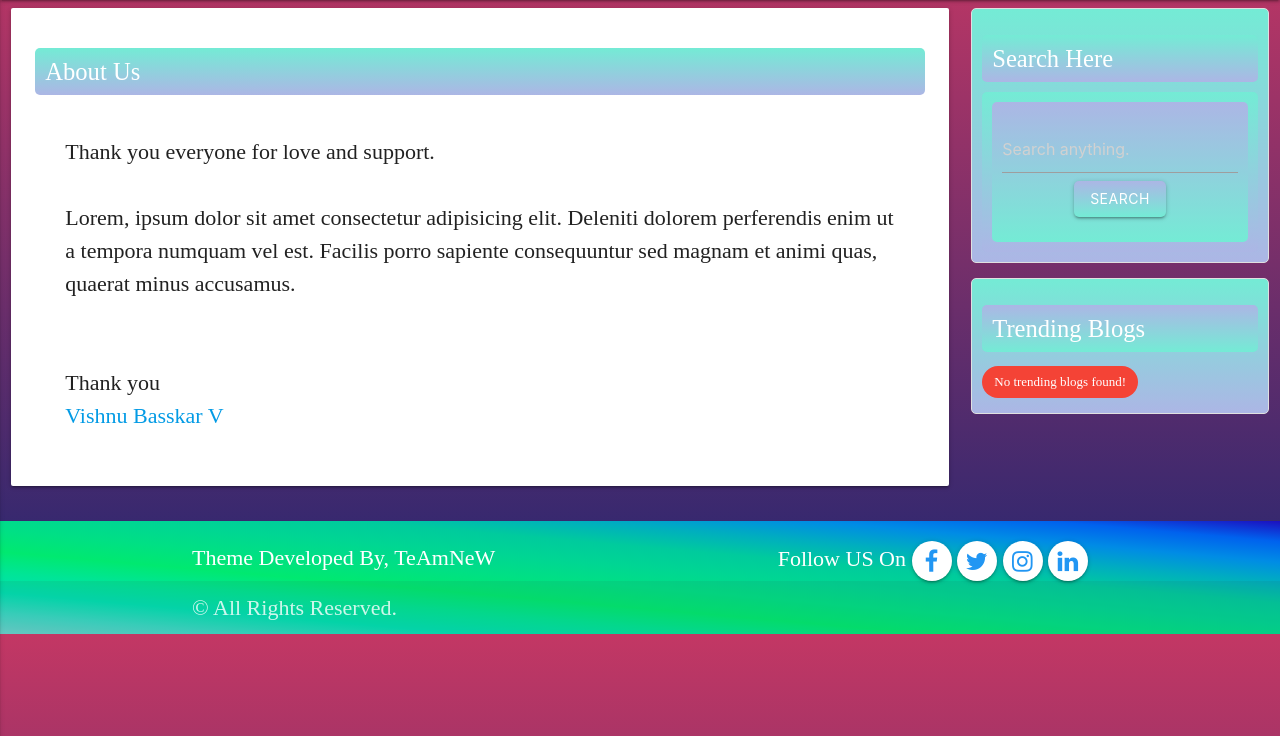
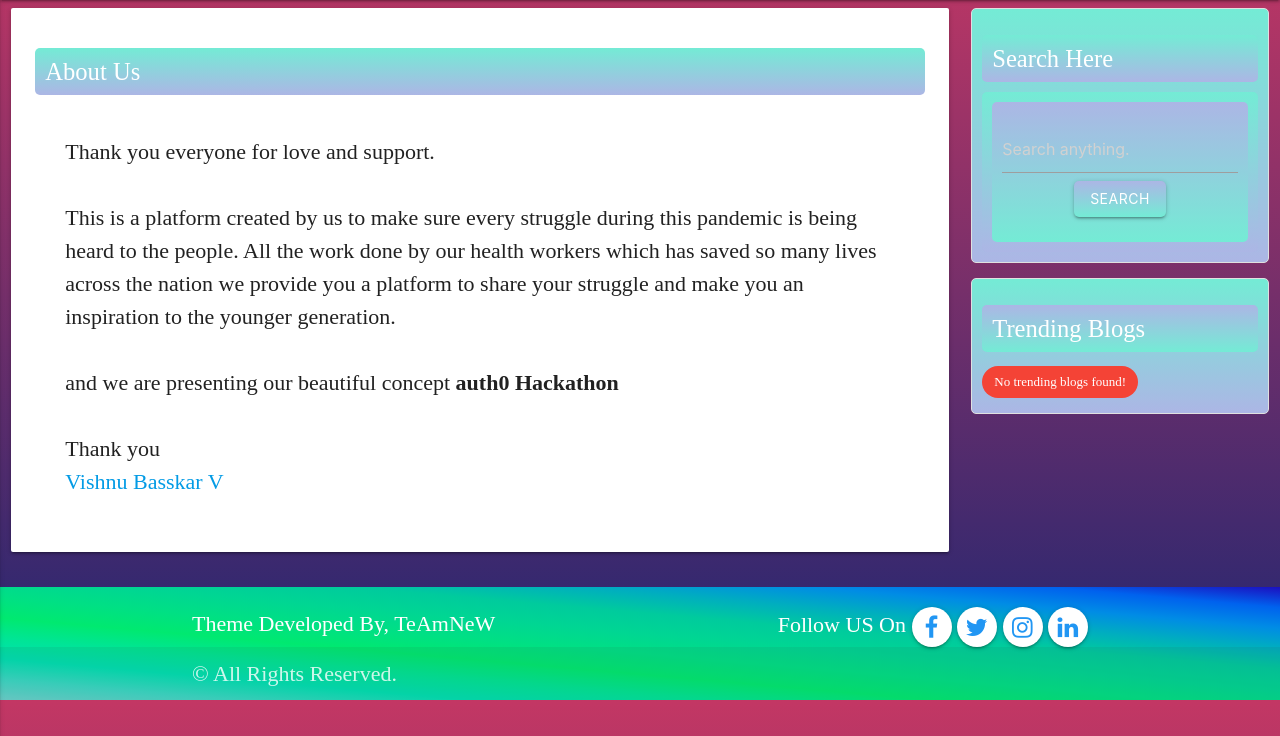
Before and after one commit to Vish2476/tEaMnEw, a PHP site: page /About.php in a window 1280 px wide. Shown: the part 64-800 px from the top of the page. Run offline with PHP 8.4, Linux system fonts and the light colour scheme; data that the repository does not hold is empty.

Commit message:
Update About.php

```diff
--- a/About.php
+++ b/About.php
@@ -17,10 +17,10 @@
 
                 <div class="card-content" style="padding:30px;">
                     Thank you everyone for love and support.
+                    <br/><br/>
+                    This is a platform created by us to make sure every struggle during this pandemic is being heard to the people. All the work done by our health workers which has saved so many lives across the nation we provide you a platform to share your struggle and make you an inspiration to the younger generation.<br/>
                     <br/>
-                    <br/>
-                    Lorem, ipsum dolor sit amet consectetur adipisicing elit. Deleniti dolorem perferendis enim ut a tempora numquam vel est. Facilis porro sapiente consequuntur sed magnam et animi quas, quaerat minus accusamus.
-                    <br/>
+                    and we are presenting our beautiful concept<b> auth0 Hackathon</b>
                     <br/>
                     <br/>
                     Thank you
```
